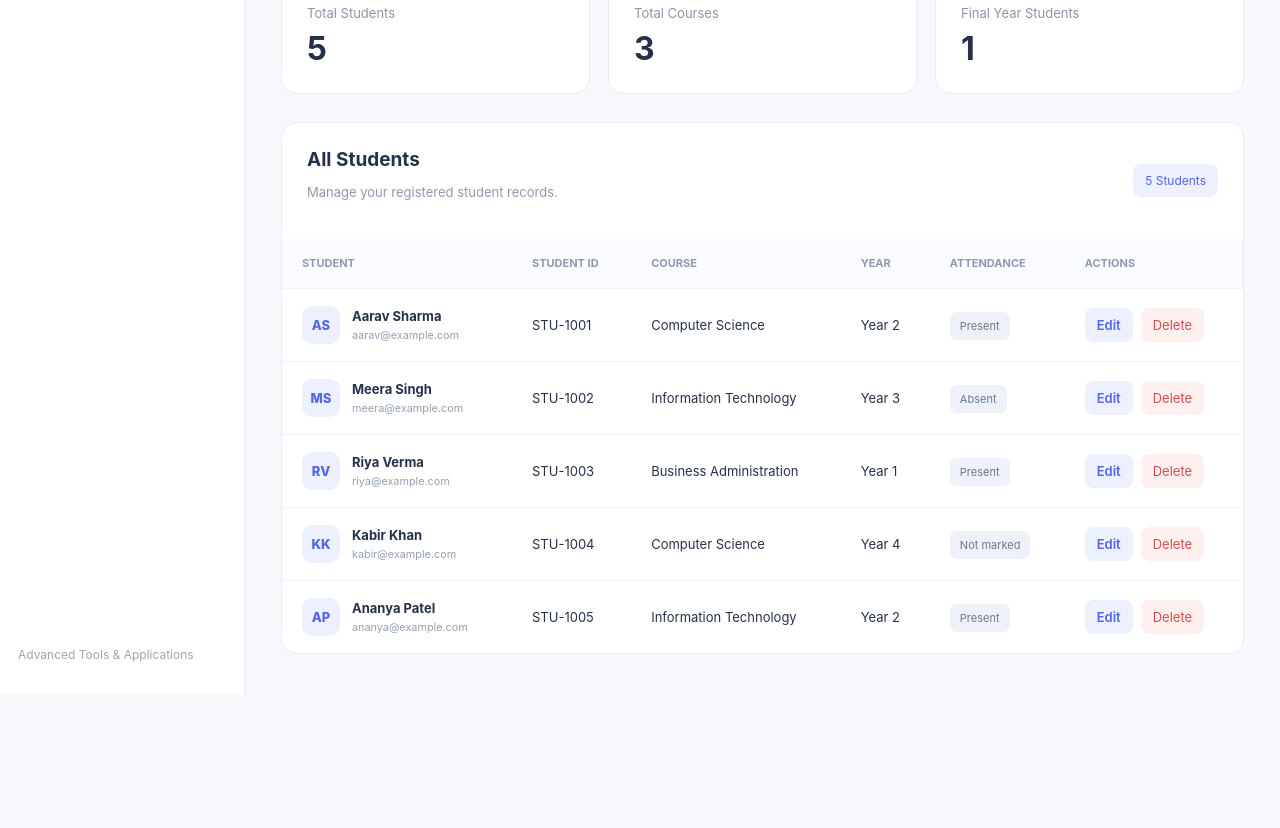
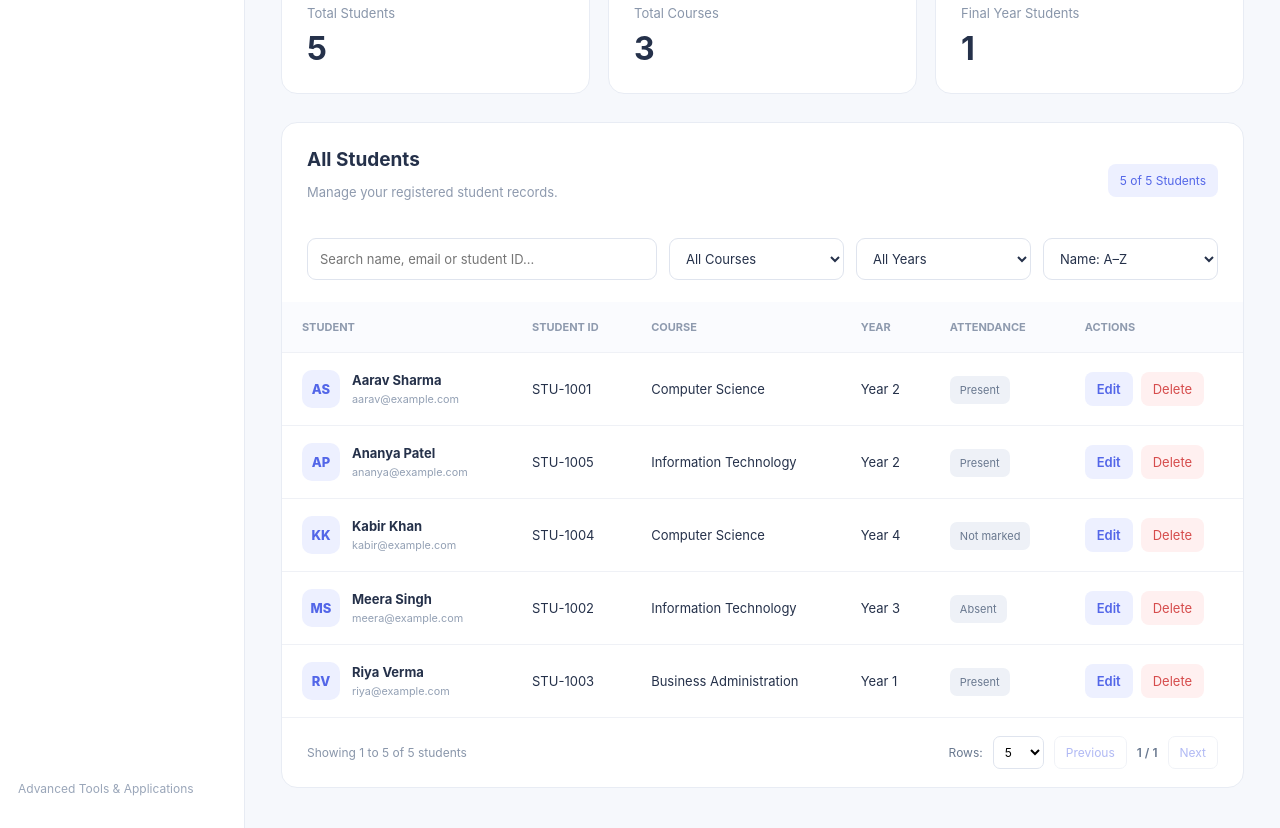
Before and after one commit to niteash/StudentManagementSystem, a React (Vite) app: page / in a window 1280 px wide. Shown: the part 340-1168 px from the top of the page. Before the commit the page ends 1034 px from the top, so only its background shows below. Built offline with nearby package versions, Linux system fonts and the light colour scheme.

Commit message:
feat added student search filter and pagination

```diff
--- a/src/components/StudentTable.tsx
+++ b/src/components/StudentTable.tsx
@@ -1,4 +1,5 @@
 
+import { useMemo, useState } from "react";
 import type { Student } from "../types";
 
 interface Props {
@@ -12,6 +13,63 @@ export default function StudentTable({
   onDelete,
   onEdit,
 }: Props) {
+  const [search, setSearch] = useState("");
+  const [courseFilter, setCourseFilter] = useState("All");
+  const [yearFilter, setYearFilter] = useState("All");
+  const [sortOrder, setSortOrder] = useState("asc");
+  const [currentPage, setCurrentPage] = useState(1);
+  const [pageSize, setPageSize] = useState(5);
+
+  const courses = useMemo(
+    () => [...new Set(students.map((student) => student.course))].sort(),
+    [students]
+  );
+
+  const filteredStudents = useMemo(() => {
+    const query = search.trim().toLowerCase();
+
+    return students
+      .filter((student) => {
+        const matchesSearch =
+          student.name.toLowerCase().includes(query) ||
+          student.email.toLowerCase().includes(query) ||
+          student.id.toLowerCase().includes(query);
+
+        const matchesCourse =
+          courseFilter === "All" ||
+          student.course === courseFilter;
+
+        const matchesYear =
+          yearFilter === "All" ||
+          student.year === Number(yearFilter);
+
+        return matchesSearch && matchesCourse && matchesYear;
+      })
+      .sort((a, b) => {
+        const comparison = a.name.localeCompare(b.name);
+        return sortOrder === "asc" ? comparison : -comparison;
+      });
+  }, [students, search, courseFilter, yearFilter, sortOrder]);
+
+  const totalPages = Math.max(
+    1,
+    Math.ceil(filteredStudents.length / pageSize)
+  );
+
+  const safePage = Math.min(currentPage, totalPages);
+
+  const startIndex = (safePage - 1) * pageSize;
+
+  const paginatedStudents = filteredStudents.slice(
+    startIndex,
+    startIndex + pageSize
+  );
+
+  function resetPage(action: () => void) {
+    action();
+    setCurrentPage(1);
+  }
+
   return (
     <section className="table-card">
       <div className="table-header">
@@ -21,14 +79,71 @@ export default function StudentTable({
         </div>
 
         <span className="count">
-          {students.length} Students
+          {filteredStudents.length} of {students.length} Students
         </span>
       </div>
 
-      {students.length === 0 ? (
+      <div className="student-toolbar">
+        <input
+          type="search"
+          className="search-input"
+          placeholder="Search name, email or student ID..."
+          value={search}
+          onChange={(e) =>
+            resetPage(() => setSearch(e.target.value))
+          }
+          aria-label="Search students"
+        />
+
+        <select
+          className="filter-select"
+          value={courseFilter}
+          onChange={(e) =>
+            resetPage(() => setCourseFilter(e.target.value))
+          }
+          aria-label="Filter by course"
+        >
+          <option value="All">All Courses</option>
+          {courses.map((course) => (
+            <option key={course} value={course}>
+              {course}
+            </option>
+          ))}
+        </select>
+
+        <select
+          className="filter-select"
+          value={yearFilter}
+          onChange={(e) =>
+            resetPage(() => setYearFilter(e.target.value))
+          }
+          aria-label="Filter by academic year"
+        >
+          <option value="All">All Years</option>
+          {[1, 2, 3, 4].map((year) => (
+            <option key={year} value={String(year)}>
+              Year {year}
+            </option>
+          ))}
+        </select>
+
+        <select
+          className="filter-select"
+          value={sortOrder}
+          onChange={(e) =>
+            resetPage(() => setSortOrder(e.target.value))
+          }
+          aria-label="Sort students by name"
+        >
+          <option value="asc">Name: A–Z</option>
+          <option value="desc">Name: Z–A</option>
+        </select>
+      </div>
+
+      {paginatedStudents.length === 0 ? (
         <div className="empty-state">
           <h3>No students found</h3>
-          <p>Register a new student to get started.</p>
+          <p>Try changing your search or filters.</p>
         </div>
       ) : (
         <div className="table-container">
@@ -45,7 +160,7 @@ export default function StudentTable({
             </thead>
 
             <tbody>
-              {students.map((student) => (
+              {paginatedStudents.map((student) => (
                 <tr key={student.id}>
                   <td>
                     <div className="student-info">
@@ -102,6 +217,55 @@ export default function StudentTable({
           </table>
         </div>
       )}
+
+      <div className="pagination">
+        <div className="pagination-info">
+          Showing{" "}
+          {filteredStudents.length === 0 ? 0 : startIndex + 1}
+          {" "}to{" "}
+          {Math.min(startIndex + pageSize, filteredStudents.length)}
+          {" "}of {filteredStudents.length} students
+        </div>
+
+        <div className="pagination-controls">
+          <label htmlFor="page-size">Rows:</label>
+
+          <select
+            id="page-size"
+            value={pageSize}
+            onChange={(e) => {
+              setPageSize(Number(e.target.value));
+              setCurrentPage(1);
+            }}
+          >
+            <option value={5}>5</option>
+            <option value={10}>10</option>
+            <option value={20}>20</option>
+          </select>
+
+          <button
+            type="button"
+            className="page-btn"
+            disabled={safePage <= 1}
+            onClick={() => setCurrentPage(safePage - 1)}
+          >
+            Previous
+          </button>
+
+          <span className="page-number">
+            {safePage} / {totalPages}
+          </span>
+
+          <button
+            type="button"
+            className="page-btn"
+            disabled={safePage >= totalPages}
+            onClick={() => setCurrentPage(safePage + 1)}
+          >
+            Next
+          </button>
+        </div>
+      </div>
     </section>
   );
 }
--- a/src/styles.css
+++ b/src/styles.css
@@ -438,3 +438,106 @@ td {
     align-items: stretch;
   }
 }
+
+.student-toolbar {
+  display: grid;
+  grid-template-columns: minmax(220px, 2fr) repeat(3, minmax(130px, 1fr));
+  gap: 12px;
+  padding: 0 25px 22px;
+}
+
+.search-input,
+.filter-select {
+  width: 100%;
+  min-width: 0;
+  border: 1px solid #dfe4ee;
+  background: white;
+  border-radius: 9px;
+  padding: 11px 12px;
+  color: #25314a;
+  font-size: 13px;
+}
+
+.search-input:focus,
+.filter-select:focus {
+  border-color: #5366e8;
+}
+
+.pagination {
+  display: flex;
+  justify-content: space-between;
+  align-items: center;
+  gap: 15px;
+  padding: 18px 25px;
+  border-top: 1px solid #eff1f6;
+  flex-wrap: wrap;
+}
+
+.pagination-info {
+  color: #8996aa;
+  font-size: 12px;
+}
+
+.pagination-controls {
+  display: flex;
+  align-items: center;
+  gap: 10px;
+  font-size: 12px;
+  color: #69788f;
+}
+
+.pagination-controls select {
+  border: 1px solid #dfe4ee;
+  border-radius: 7px;
+  padding: 7px;
+  background: white;
+}
+
+.page-btn {
+  border: 1px solid #dfe4ee;
+  background: white;
+  color: #5366e8;
+  border-radius: 7px;
+  padding: 8px 11px;
+}
+
+.page-btn:disabled {
+  opacity: 0.45;
+  cursor: not-allowed;
+}
+
+.page-number {
+  font-weight: 600;
+  white-space: nowrap;
+}
+
+@media (max-width: 900px) {
+  .student-toolbar {
+    grid-template-columns: repeat(2, minmax(0, 1fr));
+  }
+
+  .search-input {
+    grid-column: 1 / -1;
+  }
+}
+
+@media (max-width: 600px) {
+  .student-toolbar {
+    grid-template-columns: 1fr;
+    padding: 0 16px 18px;
+  }
+
+  .search-input {
+    grid-column: auto;
+  }
+
+  .pagination {
+    align-items: flex-start;
+    flex-direction: column;
+    padding: 16px;
+  }
+
+  .pagination-controls {
+    flex-wrap: wrap;
+  }
+}
```
